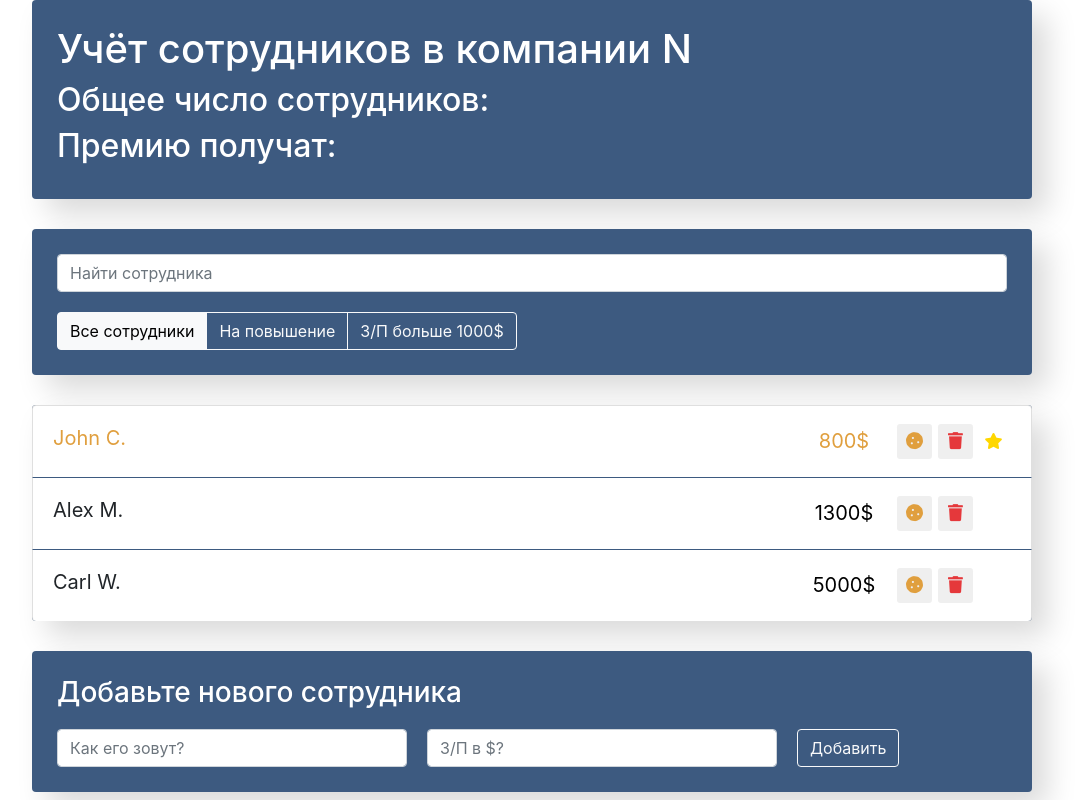
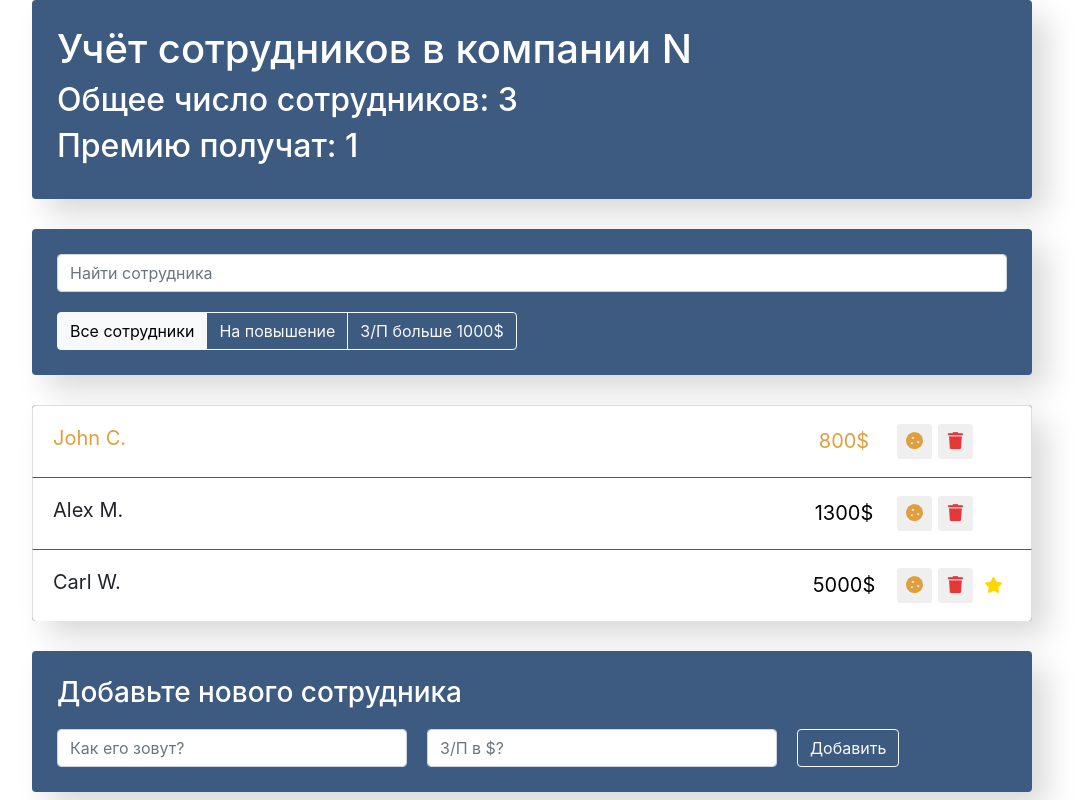
Before and after one commit to ArtificialMan3000/udemy-react-basic, a React (Create React App) app: page / in a window 1280 px wide. Shown: the whole page, without its empty margins (108-1192 px from the left). Built offline with nearby package versions, Linux system fonts and the light colour scheme.

Commit message:
Add general info in app info

```diff
--- a/src/components/app-info/app-info.jsx
+++ b/src/components/app-info/app-info.jsx
@@ -1,12 +1,12 @@
 import React from 'react';
 import './app-info.css';
 
-export const AppInfo = () => {
+export const AppInfo = ({ employeesCount, increasedsCount }) => {
   return (
     <div className="app-info">
       <h1>Учёт сотрудников в компании N</h1>
-      <h2>Общее число сотрудников: </h2>
-      <h2>Премию получат: </h2>
+      <h2>Общее число сотрудников: {employeesCount}</h2>
+      <h2>Премию получат: {increasedsCount}</h2>
     </div>
   );
 };
--- a/src/components/app/app.jsx
+++ b/src/components/app/app.jsx
@@ -16,18 +16,21 @@ export class App extends React.Component {
           name: 'John C.',
           salary: 800,
           increase: true,
+          rise: false,
         },
         {
           id: 2,
           name: 'Alex M.',
           salary: 1300,
           increase: false,
+          rise: false,
         },
         {
           id: 3,
           name: 'Carl W.',
           salary: 5000,
           increase: false,
+          rise: true,
         },
       ],
     };
@@ -41,9 +44,7 @@ export class App extends React.Component {
   deleteItem = (id) => {
     this.setState(({ data }) => {
       return {
-        data: data.filter(
-          (item) => item.id !== id
-        ),
+        data: data.filter((item) => item.id !== id),
       };
     });
   };
@@ -54,8 +55,21 @@ export class App extends React.Component {
       return {
         data: [
           ...data,
-          { id: newItemId, ...itemData },
+          { id: newItemId, increase: false, rise: false, ...itemData },
         ],
+      };
+    });
+  };
+
+  onToggleProp = (id, prop) => {
+    this.setState(({ data }) => {
+      return {
+        data: data.map((item) => {
+          if (item.id === id) {
+            return { ...item, [prop]: !item[prop] };
+          }
+          return { ...item };
+        }),
       };
     });
   };
@@ -63,7 +77,12 @@ export class App extends React.Component {
   render() {
     return (
       <div className="app">
-        <AppInfo />
+        <AppInfo
+          employeesCount={this.state.data.length}
+          increasedsCount={
+            this.state.data.filter((item) => item.increase).length
+          }
+        />
         <div className="search-panel">
           <SearchPanel />
           <AppFilter />
@@ -71,10 +90,9 @@ export class App extends React.Component {
         <EmployeesList
           employeesData={this.state.data}
           onDelete={this.deleteItem}
+          onToggleProp={this.onToggleProp}
         />
-        <EmployeesAddForm
-          onCreate={this.createItem}
-        />
+        <EmployeesAddForm onCreate={this.createItem} />
       </div>
     );
   }
--- a/src/components/employees-list-item/employees-list-item.jsx
+++ b/src/components/employees-list-item/employees-list-item.jsx
@@ -2,35 +2,21 @@ import React from 'react';
 import classnames from 'classnames';
 import './employees-list-item.css';
 
-export class EmployeesListItem extends React.Component {
-  constructor(props) {
-    super(props);
-    this.state = {
-      increase: this.props.increase,
-    };
-  }
-
-  onIncrease = () => {
-    this.setState(({ increase }) => {
-      return { increase: !increase };
-    });
-  };
-
-  render() {
-    const { name, salary, onDelete } = this.props;
-    const { increase } = this.state;
+export const EmployeesListItem = (props) => {
+  const { name, salary, onDelete, onToggleProp, increase, rise } = props;
 
   return (
     <li
-        className={classnames(
-          'list-group-item d-flex justify-content-between',
-          {
+      className={classnames('list-group-item d-flex justify-content-between', {
         increase,
-            like: increase,
-          }
-        )}
+        like: rise,
+      })}
     >
-        <span className="list-group-item-label">
+      <span
+        className="list-group-item-label"
+        onClick={onToggleProp}
+        data-toggle="rise"
+      >
         {name}
       </span>
       <input
@@ -42,23 +28,17 @@ export class EmployeesListItem extends React.Component {
         <button
           type="button"
           className="btn-cookie btn-sm "
-            onClick={this.onIncrease}
+          onClick={onToggleProp}
+          data-toggle="increase"
         >
           <i className="fas fa-cookie"></i>
         </button>
 
-          <button
-            type="button"
-            className="btn-trash btn-sm "
-          >
-            <i
-              className="fas fa-trash"
-              onClick={onDelete}
-            ></i>
+        <button type="button" className="btn-trash btn-sm ">
+          <i className="fas fa-trash" onClick={onDelete}></i>
         </button>
         <i className="fas fa-star"></i>
       </div>
     </li>
   );
-  }
-}
+};
--- a/src/components/employees-list/employees-list.jsx
+++ b/src/components/employees-list/employees-list.jsx
@@ -2,24 +2,18 @@ import React from 'react';
 import './employees-list.css';
 import { EmployeesListItem } from '../employees-list-item/employees-list-item';
 
-export const EmployeesList = ({
-  employeesData,
-  onDelete,
-}) => {
-  const employeesListItems = employeesData.map(
-    ({ id, ...employeeData }) => {
+export const EmployeesList = ({ employeesData, onDelete, onToggleProp }) => {
+  const employeesListItems = employeesData.map(({ id, ...employeeData }) => {
     return (
       <EmployeesListItem
         key={id}
         {...employeeData}
         onDelete={() => onDelete(id)}
+        onToggleProp={(evt) =>
+          onToggleProp(id, evt.currentTarget.getAttribute('data-toggle'))
+        }
       />
     );
-    }
-  );
-  return (
-    <ul className="app-list list-group">
-      {employeesListItems}
-    </ul>
-  );
+  });
+  return <ul className="app-list list-group">{employeesListItems}</ul>;
 };
```
Also changed, not shown: 1 other file (tests, documents, lock files or other folders). Lines whose indentation alone changed are shown as unchanged.
